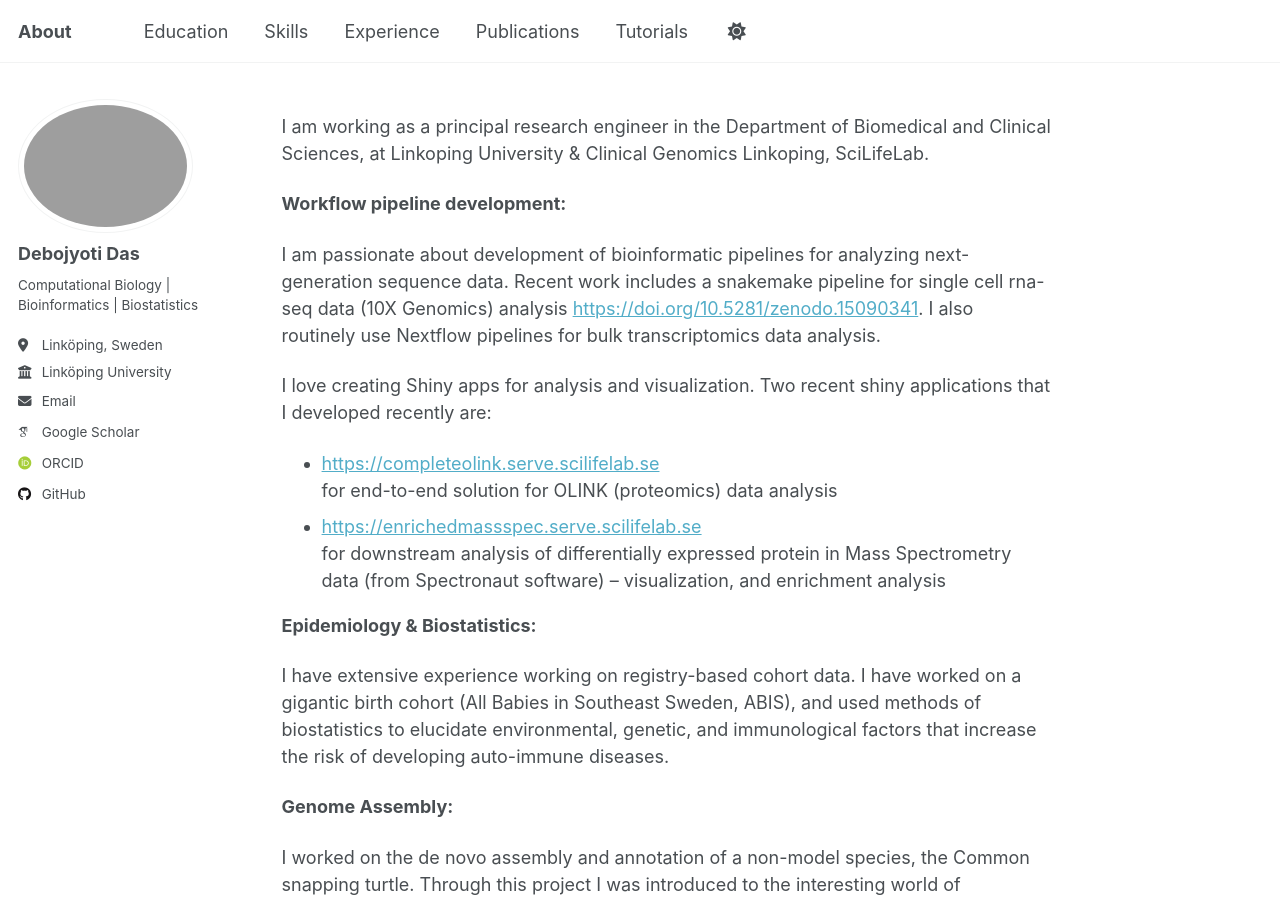
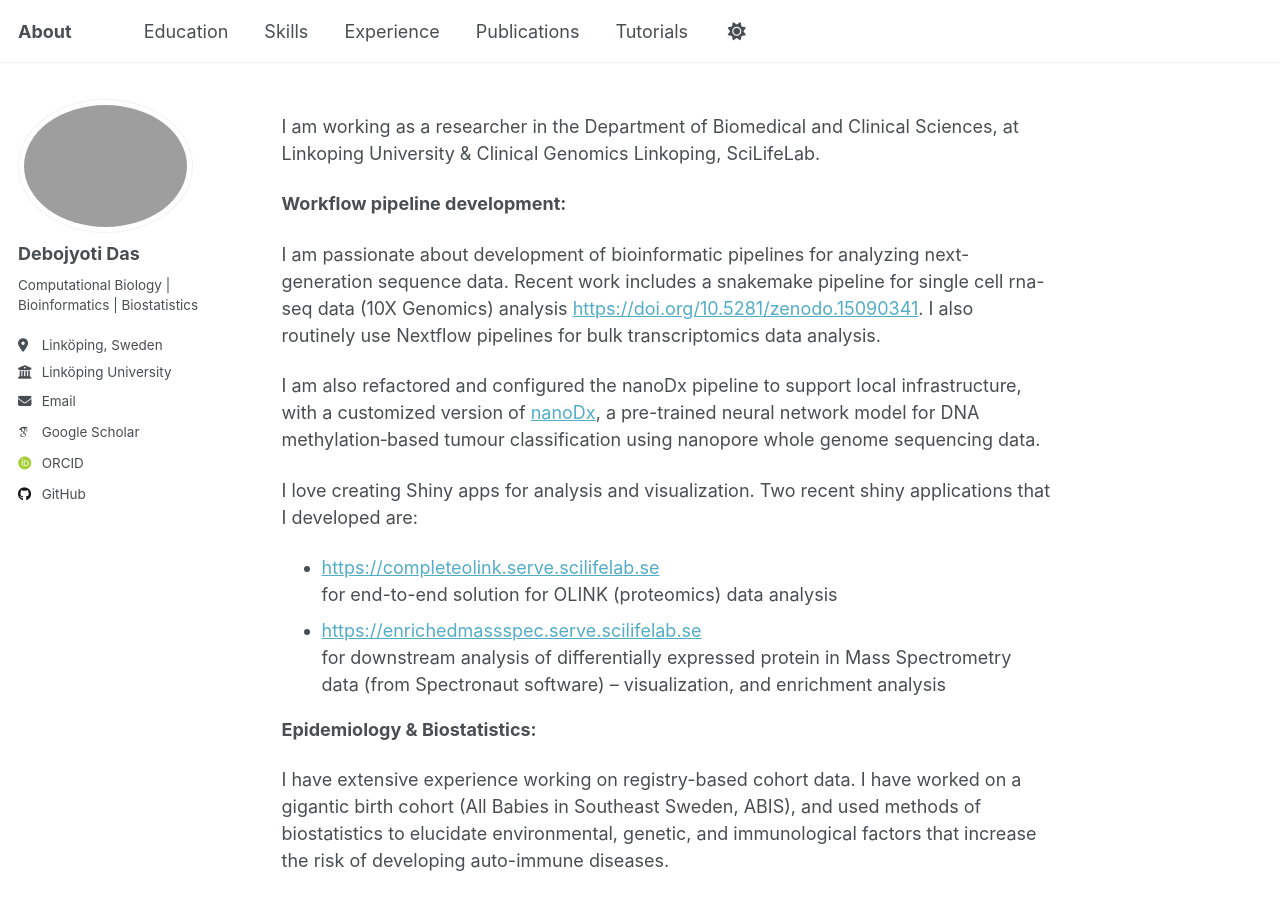
Before and after one commit to BioDebojyoti/BioDebojyoti.github.io, a Jekyll site: the page built from _pages/about.md, in a window 1280 px wide and 900 px high. Built offline with Jekyll 4.4.1, drawn with Linux system fonts in a browser that asks for light colours; some web fonts are replaced.

Commit message:
updated about page

```diff
--- a/_pages/about.md
+++ b/_pages/about.md
@@ -7,14 +7,16 @@ redirect_from:
   - /about.html
 ---
 
-I am working as a principal research engineer in the Department of Biomedical and Clinical Sciences, at Linkoping University & Clinical Genomics Linkoping, SciLifeLab.
+I am working as a researcher in the Department of Biomedical and Clinical Sciences, at Linkoping University & Clinical Genomics Linkoping, SciLifeLab.
 
 **Workflow pipeline development:**
 
 I am passionate about development of bioinformatic pipelines for analyzing next-generation sequence data. Recent work includes a
 snakemake pipeline for  single cell rna-seq data (10X Genomics) analysis [https://doi.org/10.5281/zenodo.15090341](https://doi.org/10.5281/zenodo.15090341). I also routinely use Nextflow pipelines for bulk transcriptomics data analysis.
 
-I love creating Shiny apps for analysis and visualization. Two recent shiny applications that I developed recently are:
+I am also refactored and configured the nanoDx pipeline to support local infrastructure, with a customized version of [nanoDx](https://github.com/BioDebojyoti/nanoDx_modified), a pre-trained neural network model for DNA methylation‑based tumour classification using nanopore whole genome sequencing data.
+
+I love creating Shiny apps for analysis and visualization. Two recent shiny applications that I developed are:
 * [https://completeolink.serve.scilifelab.se](https://completeolink.serve.scilifelab.se) \
   for end-to-end solution for OLINK (proteomics) data analysis
 * [https://enrichedmassspec.serve.scilifelab.se](https://enrichedmassspec.serve.scilifelab.se) \
```
